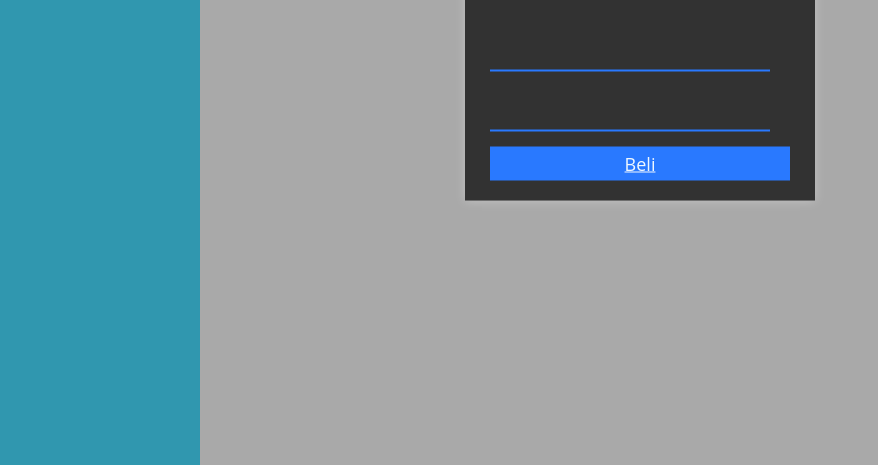
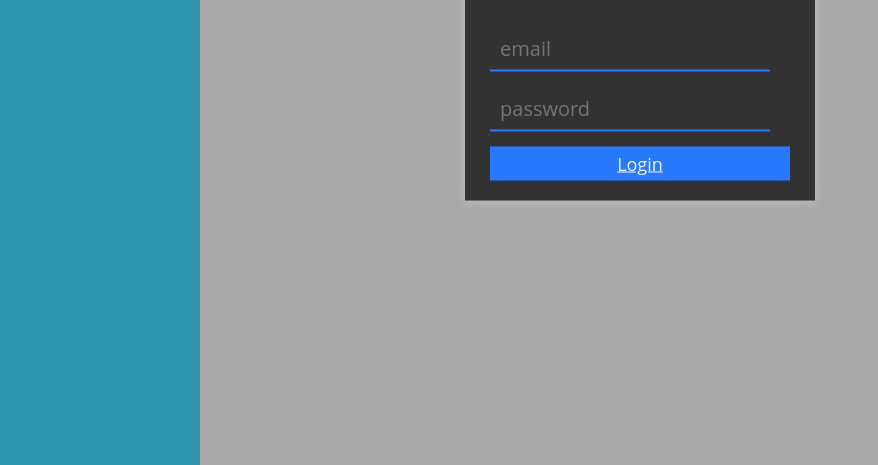
Before and after one commit to rzdiagil/rzldiagil, a plain HTML site: page login.html in a window 1280 px wide. Shown: the part 335-800 px from the top of the page, without its empty margins (0-878 px from the left). Drawn offline with Linux system fonts and the light colour scheme.

Commit message:
Update login.html

```diff
--- a/login.html
+++ b/login.html
@@ -24,9 +24,9 @@
               <div class="form">
                 <form class="login-form">
                         <center><h1 class="main-heading">login</h1></center>
-                <input type="text">
-                <input type="text">
-                <button><a href="belikucing.html" style="color: aliceblue;">Beli</a></button>
+                <input type="text" placeholder="email">
+                <input type="password" placeholder="password">
+                <button><a href="belikucing.html" style="color: aliceblue;">Login</a></button>
                 </form>
               </div>
           </div>
```
